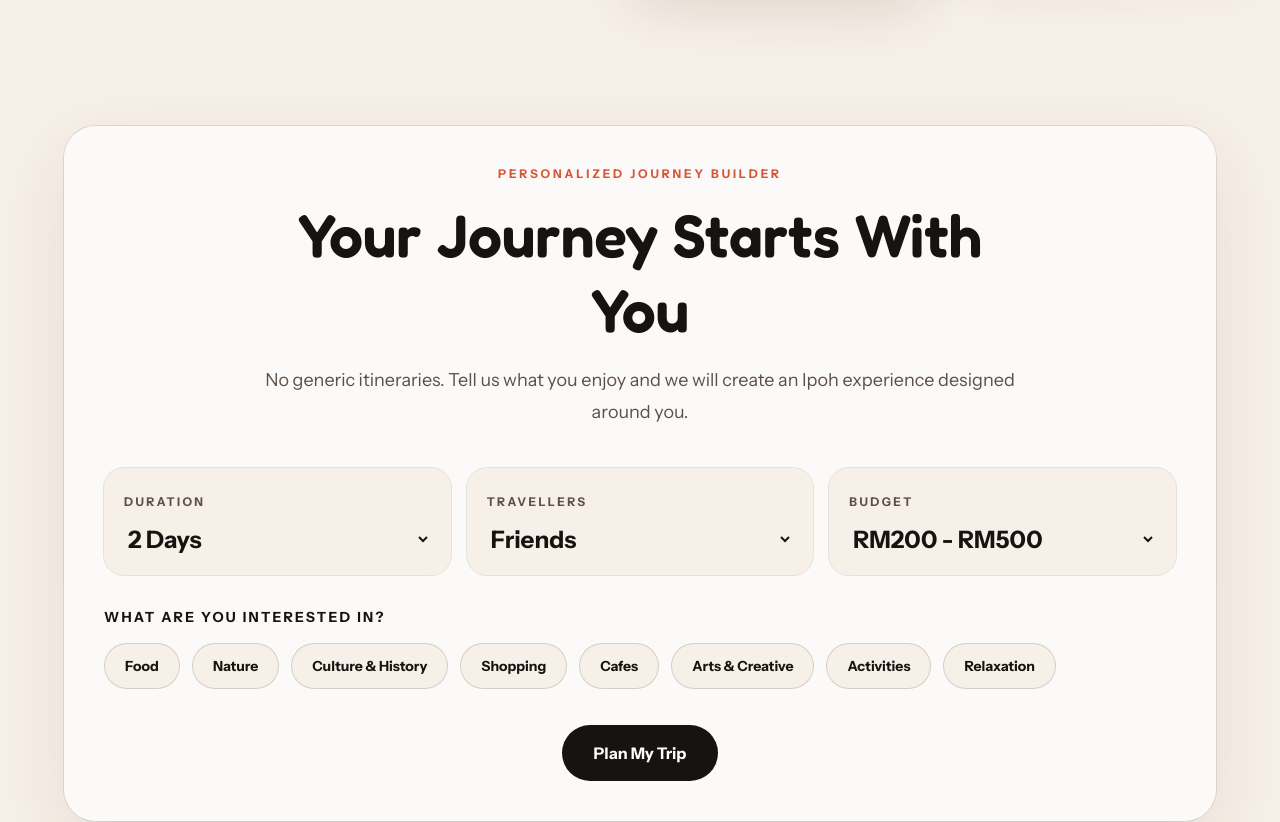
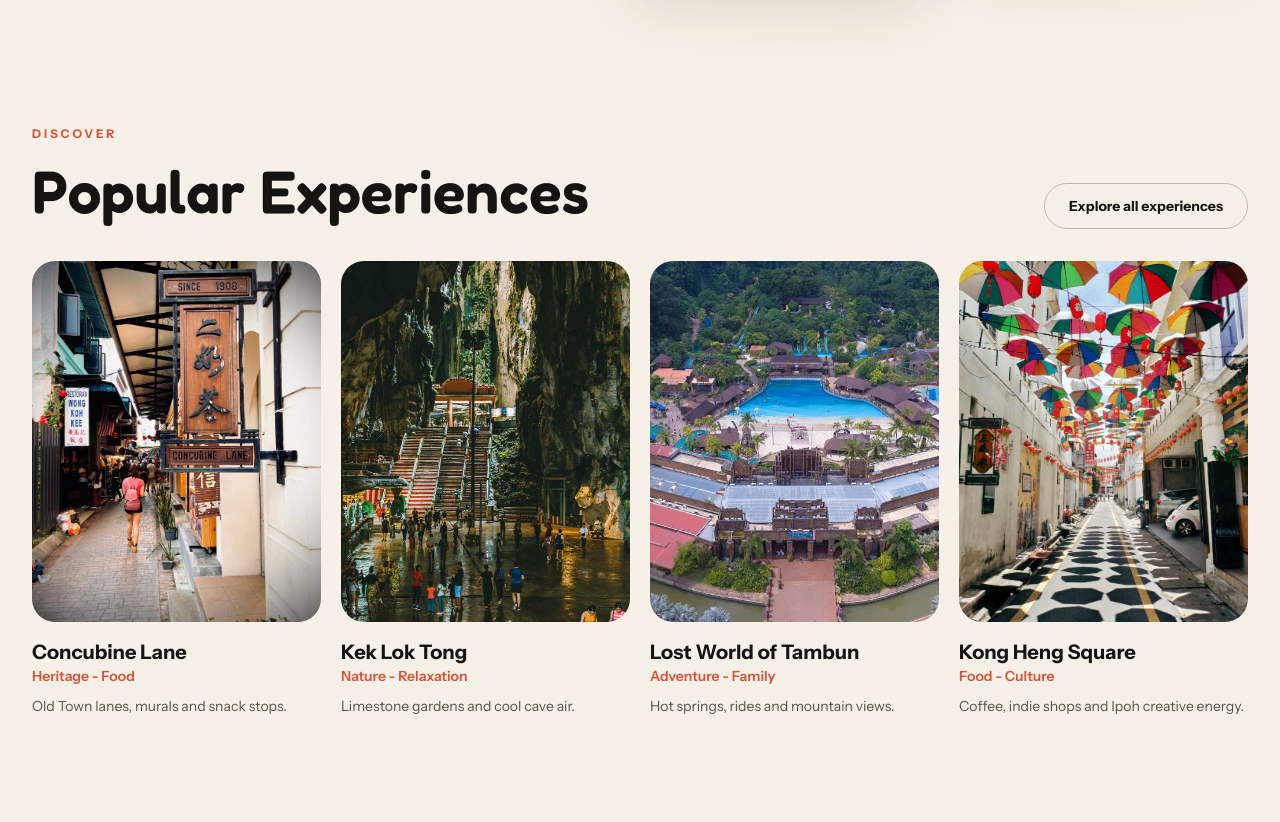
Before and after one commit to ariefsyazry2001/de-ipoh-website, a Next.js app: page / in a window 1280 px wide. Shown: the part 946-1768 px from the top of the page. Built offline with nearby package versions, Linux system fonts and the light colour scheme.

Commit message:
Fix: website

```diff
--- a/src/components/LandingPage.tsx
+++ b/src/components/LandingPage.tsx
@@ -75,35 +75,40 @@
   {
     name: "Explorer",
     price: "RM99",
+    childPrice: "RM49",
     label: "PLAN MY DAY",
     line: "Explore at your own pace.",
     body: "The DIY-but-better option for travellers who want D'Ipoh to shape the route while they handle transport and tickets.",
-    items: ["Curated day itinerary", "Digital map / guide", "RM20 F&B credit", "QR check-ins", "1x points"],
+    items: ["Curated day itinerary", "Digital map / guide", "RM20 adult F&B credit", "RM10 child F&B credit", "QR check-ins", "1x points"],
   },
   {
     name: "Quest+",
     price: "RM199",
+    childPrice: "RM99",
     label: "MOST POPULAR - TAKE ME AROUND",
     line: "Everything you need for the perfect day in Ipoh.",
     body: "For another RM100, travellers get shared transport, a local guide, an included experience and more food credit.",
-    items: ["Shared transport", "Shared local guide", "1 included experience", "RM50 F&B credit", "1.5x points", "1 itinerary swap"],
+    items: ["Shared transport", "Shared local guide", "1 included experience", "RM50 adult F&B credit", "RM15 child F&B credit", "1.5x points", "1 itinerary swap"],
     popular: true,
   },
   {
     name: "VIP Explorer",
     price: "RM399",
+    childPrice: "RM199",
     label: "LOOK AFTER ME",
     line: "The best of Ipoh, without the hassle.",
     body: "A premium small-group experience with a dedicated guide, flexible itinerary and stronger partner privileges.",
-    items: ["Premium transport", "Dedicated guide", "2 selected experiences", "RM80 F&B credit", "2x points", "Priority reservations"],
+    items: ["Premium transport", "Dedicated guide", "2 selected experiences", "RM80 adult F&B credit", "RM20 child F&B credit", "2x points", "Priority reservations"],
   },
 ];
 
 const comparison = [
-  ["Price", "RM99", "RM199", "RM399"],
+  ["Adult", "RM99/pax", "RM199/pax", "RM399/pax"],
+  ["Child (4-12)", "RM49/pax", "RM99/pax", "RM199/pax"],
   ["Transport", "Self-arranged", "Shared", "Premium small-group"],
   ["Guide", "Digital", "Shared local", "Dedicated"],
-  ["F&B Credit", "RM20", "RM50", "RM80"],
+  ["F&B Credit - Adult", "RM20", "RM50", "RM80"],
+  ["F&B Credit - Child", "RM10", "RM15", "RM20"],
   ["Experiences", "Pay-as-you-go", "1 included", "2 included"],
   ["Points Multiplier", "1x", "1.5x", "2x"],
   ["Itinerary Flexibility", "Fixed", "1 swap", "Flexible"],
@@ -121,7 +126,6 @@
       <Header homeHref={homeHref} langHref={langHref} langLabel={langLabel} />
       <main>
         <Hero />
-        <JourneyBuilder />
         <PopularExperiences />
         <InterestExplorer />
         <HowItWorks />
@@ -148,7 +152,7 @@
         </a>
         <nav aria-label="Primary" className="hidden items-center gap-8 text-sm font-semibold lg:flex">
           <a href="#discover" className="hover:text-[#d95336]">Discover</a>
-          <a href="#plan" className="hover:text-[#d95336]">Plan Your Trip</a>
+          <a href="#how-it-works" className="hover:text-[#d95336]">Plan Your Trip</a>
           <a href="#experiences" className="hover:text-[#d95336]">Experiences</a>
           <a href="#passes" className="hover:text-[#d95336]">Passes</a>
           <a href="#rewards" className="hover:text-[#d95336]">Rewards</a>
@@ -158,7 +162,7 @@
         <div className="flex items-center gap-3 text-sm font-semibold">
           <a href="#experiences" className="hidden hover:text-[#d95336] sm:inline">Search</a>
           <a href={langHref} className="hidden hover:text-[#d95336] md:inline">{langLabel}</a>
-          <a href="#plan" className="rounded-full bg-[#171311] px-5 py-2 text-white transition hover:bg-[#ff3038]">Plan My Trip</a>
+          <a href="#download" className="rounded-full bg-[#171311] px-5 py-2 text-white transition hover:bg-[#ff3038]">Plan My Trip</a>
           <a href="#menu" className="lg:hidden" aria-label="Open menu">Menu</a>
         </div>
       </div>
@@ -182,7 +186,7 @@
           Hidden places, unforgettable food and local experiences curated around your interests, budget and travel style.
         </p>
         <div className="mt-9 flex flex-wrap items-center gap-4">
-          <a href="#plan" className="rounded-full bg-[#ff3038] px-7 py-3 text-base font-bold text-white shadow-[0_14px_35px_rgba(255,48,56,0.25)] transition hover:bg-[#171311]">
+          <a href="#download" className="rounded-full bg-[#ff3038] px-7 py-3 text-base font-bold text-white shadow-[0_14px_35px_rgba(255,48,56,0.25)] transition hover:bg-[#171311]">
             Plan My Trip
           </a>
           <a href="#experiences" className="rounded-full border border-[#171311]/30 px-7 py-3 text-base font-bold transition hover:border-[#f26d4f] hover:text-[#d95336]">
@@ -213,38 +217,6 @@
         />
         <div className="absolute -bottom-8 left-8 hidden h-24 w-24 rounded-full border border-dashed border-[#d95336]/60 md:block" />
         <div className="absolute left-1/2 top-1/2 hidden text-4xl text-[#ff3038] md:block">x</div>
-      </div>
-    </section>
-  );
-}
-
-function JourneyBuilder() {
-  return (
-    <section id="plan" className="px-5 py-14 md:px-8 md:py-20">
-      <div className="mx-auto max-w-6xl rounded-[2rem] bg-white/70 p-5 shadow-[0_24px_80px_rgba(70,48,34,0.09)] ring-1 ring-[#171311]/10 md:p-10">
-        <div className="mx-auto max-w-3xl text-center">
-          <p className="text-xs font-bold uppercase tracking-[0.24em] text-[#d95336]">Personalized Journey Builder</p>
-          <h2 className="mt-4 font-display text-4xl font-semibold leading-tight sm:text-6xl">Your Journey Starts With You</h2>
-          <p className="mt-4 text-lg leading-8 text-[#5c5049]">No generic itineraries. Tell us what you enjoy and we will create an Ipoh experience designed around you.</p>
-        </div>
-        <div className="mt-10 grid gap-4 md:grid-cols-3">
-          <PlannerSelect label="Duration" value="2 Days" options={["Half Day", "1 Day", "2 Days", "3 Days", "4+ Days"]} />
-          <PlannerSelect label="Travellers" value="Friends" options={["Solo", "Couple", "Friends", "Family"]} />
-          <PlannerSelect label="Budget" value="RM200 - RM500" options={["Under RM200", "RM200 - RM500", "RM500 - RM1,000", "RM1,000+"]} />
-        </div>
-        <div className="mt-8">
-          <p className="mb-4 text-sm font-bold uppercase tracking-[0.16em]">What are you interested in?</p>
-          <div className="flex flex-wrap gap-3">
-            {["Food", "Nature", "Culture & History", "Shopping", "Cafes", "Arts & Creative", "Activities", "Relaxation"].map((interest) => (
-              <button key={interest} className="rounded-full border border-[#171311]/15 bg-[#f7f0e8] px-5 py-3 text-sm font-bold transition hover:border-[#f26d4f] hover:bg-[#fff6ef] hover:text-[#d95336]">
-                {interest}
-              </button>
-            ))}
-          </div>
-        </div>
-        <div className="mt-9 flex justify-center">
-          <a href="#experiences" className="rounded-full bg-[#171311] px-8 py-4 text-base font-bold text-white transition hover:bg-[#f26d4f]">Plan My Trip</a>
-        </div>
       </div>
     </section>
   );
@@ -392,7 +364,10 @@
                   <h3 className="font-display text-4xl font-semibold">{plan.name}</h3>
                   <p className={`mt-1 text-sm font-bold ${plan.popular ? "text-white/80" : "text-[#5c5049]"}`}>{plan.line}</p>
                 </div>
-                <p className="text-3xl font-black">{plan.price}</p>
+                <div className="text-right">
+                  <p className="text-3xl font-black">{plan.price}</p>
+                  <p className={`mt-1 text-xs font-black ${plan.popular ? "text-white/75" : "text-[#5c5049]"}`}>Child {plan.childPrice}</p>
+                </div>
               </div>
               <p className={`mt-5 leading-7 ${plan.popular ? "text-white/85" : "text-[#5c5049]"}`}>{plan.body}</p>
               <ul className="mt-6 space-y-3 text-sm font-bold">
@@ -459,7 +434,7 @@
               </div>
             ))}
           </div>
-          <a href="#plan" className="mt-6 inline-flex rounded-full bg-[#f26d4f] px-6 py-3 font-bold text-white">View Rewards</a>
+          <a href="#rewards" className="mt-6 inline-flex rounded-full bg-[#f26d4f] px-6 py-3 font-bold text-white">View Rewards</a>
         </div>
       </div>
       <div className="mx-auto mt-5 max-w-7xl rounded-[1.5rem] bg-white/70 p-6 ring-1 ring-[#171311]/10 md:flex md:items-center md:justify-between">
@@ -541,7 +516,7 @@
         <div className="relative z-10 flex min-h-[320px] max-w-2xl flex-col justify-center">
           <h2 className="font-display text-5xl font-semibold leading-tight sm:text-7xl">Your Ipoh Story Starts Here.</h2>
           <p className="mt-5 text-lg leading-8 text-white/80">Tell us what you love and we will take care of the rest.</p>
-          <a href="#plan" className="mt-8 w-fit rounded-full bg-[#f26d4f] px-8 py-4 font-bold text-white">Plan My Trip</a>
+          <a href="#download" className="mt-8 w-fit rounded-full bg-[#f26d4f] px-8 py-4 font-bold text-white">Plan My Trip</a>
         </div>
       </div>
     </section>
@@ -577,17 +552,6 @@
   );
 }
 
-function PlannerSelect({ label, value, options }: { label: string; value: string; options: string[] }) {
-  return (
-    <label className="block rounded-[1.25rem] bg-[#f7f0e8] p-5 ring-1 ring-[#171311]/10">
-      <span className="text-xs font-black uppercase tracking-[0.2em] text-[#5c5049]">{label}</span>
-      <select defaultValue={value} className="mt-3 w-full bg-transparent text-2xl font-bold outline-none">
-        {options.map((option) => <option key={option}>{option}</option>)}
-      </select>
-    </label>
-  );
-}
-
 function PhotoCard({ src, className, label }: { src: string; className: string; label: string }) {
   return (
     <div className={`relative overflow-hidden rounded-[1.65rem] bg-[#e8dbcf] shadow-[0_22px_60px_rgba(70,48,34,0.16)] ${className}`}>
@@ -604,7 +568,7 @@
         <p className="text-xs font-bold uppercase tracking-[0.24em] text-[#d95336]">{eyebrow}</p>
         <h2 className="mt-3 font-display text-4xl font-semibold leading-tight sm:text-6xl">{title}</h2>
       </div>
-      <a href="#plan" className="w-fit rounded-full border border-[#171311]/25 px-6 py-3 text-sm font-bold transition hover:border-[#f26d4f] hover:text-[#d95336]">{action}</a>
+      <a href="#download" className="w-fit rounded-full border border-[#171311]/25 px-6 py-3 text-sm font-bold transition hover:border-[#f26d4f] hover:text-[#d95336]">{action}</a>
     </div>
   );
 }
```
